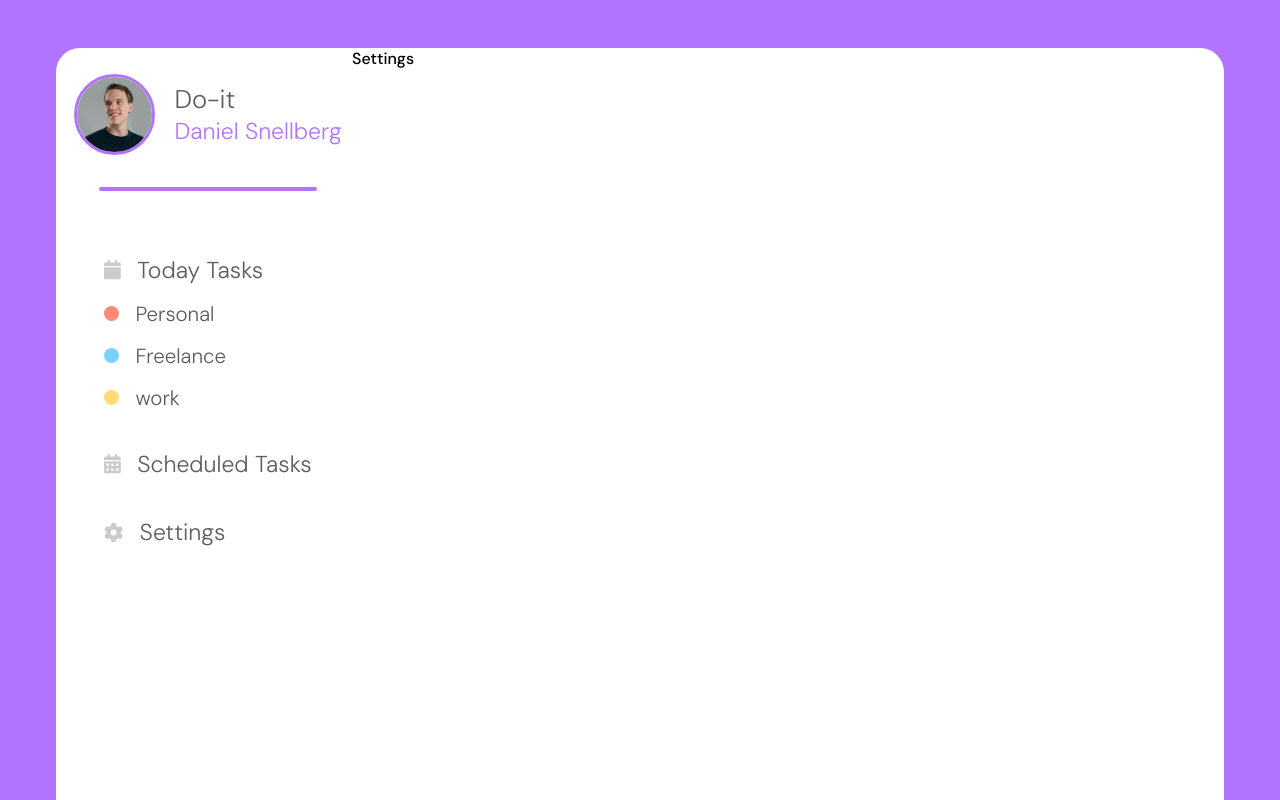
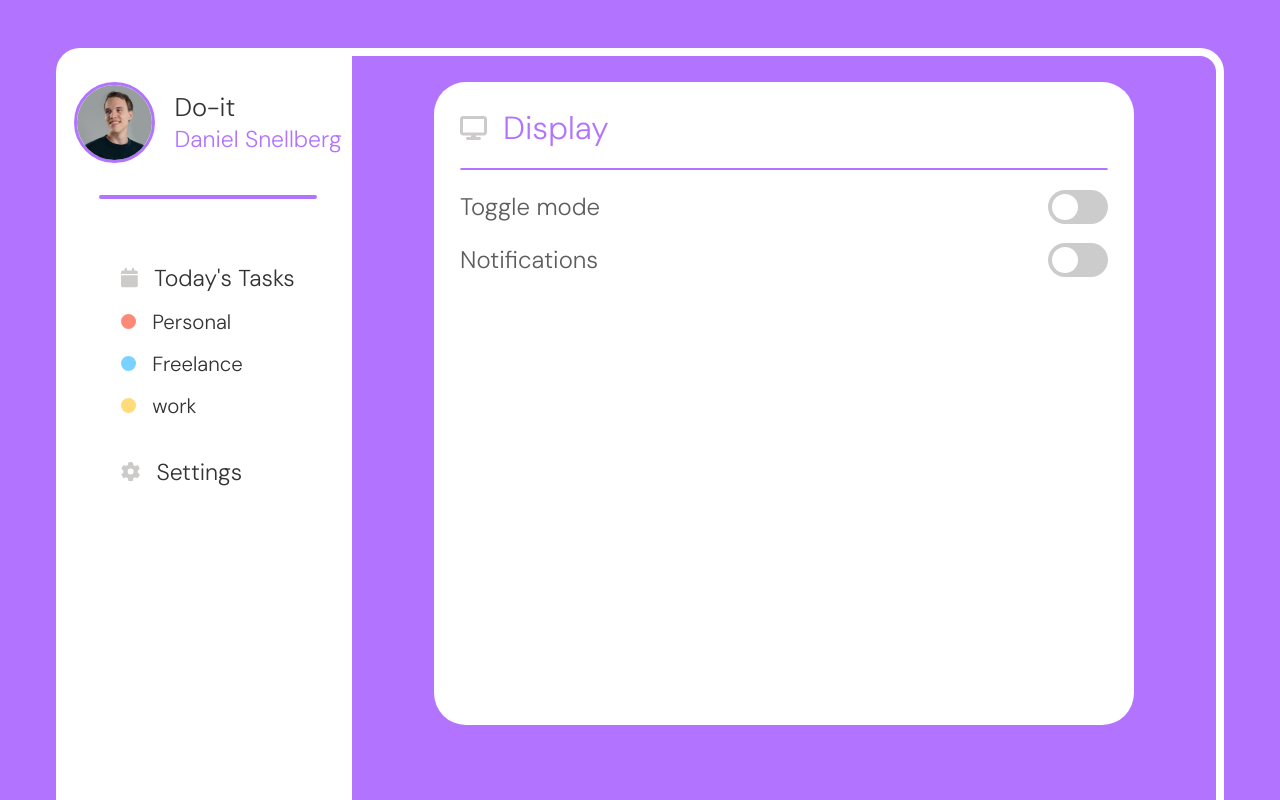
Before and after one commit to PiyushG-dev/todo-list-master, a React (Vite) app: page /settings in a window 1280 px wide. Shown: the top 800 px of the page. Built offline with nearby package versions, Linux system fonts and the light colour scheme.

Commit message:
added toggle mode

```diff
--- a/src/App.jsx
+++ b/src/App.jsx
@@ -4,15 +4,49 @@ import Sidebar from "./components/sidebar/Sidebar";
 import TodayTask from "./pages/TodayTask";
 import Settings from "./pages/Settings";
 import { BrowserRouter, Routes, Route } from "react-router-dom";
+import { useState } from "react";
 
 const App = () => {
+  const [isDarkMode, setDarkMode] = useState(false);
+
+  const toggleDarkMode = () => {
+    setDarkMode((prevMode) => !prevMode);
+  };
+
+  const appStyle = {
+    backgroundColor: isDarkMode ? "#6d33b3" : "#b274ff",
+    // color: isDarkMode ? "#fff" : "#333",
+    transition: "background-color 0.3s, color 0.3s",
+  };
+
+  const sidebarStyle = {
+    backgroundColor: isDarkMode ? "#333" : "#fff",
+    transition: "background-color 0.3s, color 0.3s",
+    margin: ".5rem 0rem",
+    borderTopLeftRadius: "1rem",
+    borderBottomLeftRadius: "1rem",
+  };
+
+  const textStyle = {
+    color: isDarkMode ? "#fff" : "#333",
+  };
+
   return (
     <div className="App">
       <BrowserRouter>
-        <Sidebar />
+        <Sidebar sidebarStyle={sidebarStyle} isDarkMode={isDarkMode} />
         <Routes>
-          <Route path="/" element={<TodayTask />} />
-          <Route path="/settings" element={<Settings />} />
+          <Route path="/" element={<TodayTask appStyle={appStyle} />} />
+          <Route
+            path="/settings"
+            element={
+              <Settings
+                appStyle={appStyle}
+                toggleDarkMode={toggleDarkMode}
+                isDarkMode={isDarkMode}
+              />
+            }
+          />
         </Routes>
       </BrowserRouter>
     </div>
--- /dev/null
+++ b/src/components/display/Display.jsx
@@ -0,0 +1,39 @@
+import React from "react";
+import styles from "./Display.module.css";
+import { FontAwesomeIcon } from "@fortawesome/react-fontawesome";
+import { faDisplay } from "@fortawesome/free-solid-svg-icons";
+const Display = ({ toggleDarkMode, isDarkMode }) => {
+  return (
+    <div className={styles.container}>
+      <div className={styles.heading_container}>
+        <div className={styles.heading}>
+          <FontAwesomeIcon className={styles.display} icon={faDisplay} />
+          <h2>Display</h2>
+        </div>
+        <hr />
+      </div>
+      <div className={styles.toggle_container}>
+        <div className={styles.toggle}>
+          <h2>Toggle mode</h2>
+          <label className={styles.switch}>
+            <input
+              type="checkbox"
+              onChange={toggleDarkMode}
+              checked={isDarkMode ? true : false}
+            />
+            <span className={styles.slider}></span>
+          </label>
+        </div>
+        <div className={styles.toggle}>
+          <h2>Notifications</h2>
+          <label className={styles.switch}>
+            <input type="checkbox" />
+            <span className={styles.slider}></span>
+          </label>
+        </div>
+      </div>
+    </div>
+  );
+};
+
+export default Display;
--- /dev/null
+++ b/src/components/display/Display.module.css
@@ -0,0 +1,106 @@
+.container{
+    display: flex;
+    flex-direction: column;
+    gap: 1.5vmax;
+}
+
+.heading_container{
+    display: flex;
+    flex-direction: column;
+    gap: 1.5vmax;
+}
+
+.heading{
+    display: flex;
+    align-items: center;
+    gap: 1rem;
+}
+
+.display{
+    font-size: 1.5rem;
+    color: #cdcaca;
+}
+
+.heading h2{
+    color: #b274ff;
+    font-weight: 300;
+    font-size: 2.5vmax;
+}
+
+.heading_container hr{
+    border: 1px solid #b274ff;
+    border-radius: 2px;
+}
+
+.toggle_container{
+    display: flex;
+    flex-direction: column;
+    gap: 1.5vmax;
+}
+
+.toggle{
+    display: flex;
+    justify-content: space-between;
+    align-items: center;
+}
+
+.toggle h2{
+    color: #5d5d5d;
+    font-weight: 300;
+}
+
+/* The switch - the box around the slider */
+.switch {
+    position: relative;
+    display: inline-block;
+    width: 60px;
+    height: 34px;
+  }
+
+  /* Hide default HTML checkbox */
+  .switch input {
+    opacity: 0;
+    width: 0;
+    height: 0;
+  }
+
+  /* The slider */
+  .slider {
+    position: absolute;
+    cursor: pointer;
+    top: 0;
+    left: 0;
+    right: 0;
+    bottom: 0;
+    background-color: #ccc;
+    -webkit-transition: .4s;
+    transition: .4s;
+    border-radius: 34px;
+  }
+
+  .slider:before {
+    position: absolute;
+    content: "";
+    height: 26px;
+    width: 26px;
+    left: 4px;
+    bottom: 4px;
+    background-color: white;
+    -webkit-transition: .4s;
+    transition: .4s;
+    border-radius: 50%;
+  }
+
+  input:checked + .slider {
+    background-color: #2196F3;
+  }
+
+  input:focus + .slider {
+    box-shadow: 0 0 1px #2196F3;
+  }
+
+  input:checked + .slider:before {
+    -webkit-transform: translateX(26px);
+    -ms-transform: translateX(26px);
+    transform: translateX(26px);
+  }
--- a/src/components/sidebar/Sidebar.jsx
+++ b/src/components/sidebar/Sidebar.jsx
@@ -1,21 +1,18 @@
 import React from "react";
 import styles from "./Sidebar.module.css";
 import profile from "../../assets/prof.jpg";
+import { Link } from "react-router-dom";
 import { FontAwesomeIcon } from "@fortawesome/react-fontawesome";
-import {
-  faCalendar,
-  faCalendarAlt,
-  faGear,
-} from "@fortawesome/free-solid-svg-icons";
+import { faCalendar, faGear } from "@fortawesome/free-solid-svg-icons";
 
-const Sidebar = () => {
+const Sidebar = ({ sidebarStyle, isDarkMode }) => {
   return (
-    <div className={styles.sidebar_container}>
+    <div style={sidebarStyle} className={styles.sidebar_container}>
       <div className={styles.info_wrapper}>
         <div className={styles.info_container}>
           <img src={profile} alt="profile_img" />
           <div className={styles.info}>
-            <h2>Do-it</h2>
+            <h2 style={{ color: isDarkMode ? "#fff" : "#333" }}>Do-it</h2>
             <p>Daniel Snellberg</p>
           </div>
         </div>
@@ -25,33 +22,48 @@ const Sidebar = () => {
         <div className={styles.link_container}>
           <div className={styles.link}>
             <FontAwesomeIcon className={styles.calender} icon={faCalendar} />
-            <h2>Today Tasks</h2>
+            <Link
+              to="/"
+              style={{
+                color: "#5d5d5d",
+                fontWeight: 300,
+                textDecoration: "none",
+                fontSize: "1.8vmax",
+                color: isDarkMode ? "#fff" : "#333",
+              }}
+            >
+              Today's Tasks
+            </Link>
           </div>
           <div className={styles.filter_container}>
             <div className={styles.filter}>
               <span></span>
-              <h2>Personal</h2>
+              <h2 style={{ color: isDarkMode ? "#fff" : "#333" }}>Personal</h2>
             </div>
             <div className={styles.filter}>
               <span></span>
-              <h2>Freelance</h2>
+              <h2 style={{ color: isDarkMode ? "#fff" : "#333" }}>Freelance</h2>
             </div>
             <div className={styles.filter}>
               <span></span>
-              <h2>work</h2>
+              <h2 style={{ color: isDarkMode ? "#fff" : "#333" }}>work</h2>
             </div>
           </div>
         </div>
         <div className={styles.link}>
-          <FontAwesomeIcon
-            className={styles.calenderAlt}
-            icon={faCalendarAlt}
-          />
-          <h2>Scheduled Tasks</h2>
-        </div>
-        <div className={styles.link}>
           <FontAwesomeIcon className={styles.gear} icon={faGear} />
-          <h2>Settings</h2>
+          <Link
+            to="/settings"
+            style={{
+              color: "#5d5d5d",
+              fontWeight: 300,
+              textDecoration: "none",
+              fontSize: "1.8vmax",
+              color: isDarkMode ? "#fff" : "#333",
+            }}
+          >
+            Settings
+          </Link>
         </div>
       </div>
     </div>
--- a/src/components/sidebar/Sidebar.module.css
+++ b/src/components/sidebar/Sidebar.module.css
@@ -71,12 +71,6 @@
     color: #cdcaca;
 }
 
-.link h2{
-    color: #5d5d5d;
-    font-weight: 300;
-    font-size: 1.8vmax;
-}
-
 .link_container{
     display: flex;
     flex-direction: column;
--- a/src/components/todoForm/TodoForm.module.css
+++ b/src/components/todoForm/TodoForm.module.css
@@ -22,14 +22,14 @@
     width: 8rem;
     padding: .5rem 1rem;
     font-size: 1rem;
-    background-color: #6d33b5;
+    background-color: #444444;
     color: #fff;
     border: none;
     border-radius: 1rem;
     cursor: pointer;
 }
 .form_container button:active{
-    background-color: #33105d;
+    background-color: #505050;
 }
 
 .features{
@@ -46,14 +46,14 @@
     width: 6rem;
     padding: .5rem 1rem;
     font-size: 1rem;
-    background-color: #6d33b5;
+    background-color: #444444;
     color: #fff;
     border: none;
     border-radius: 1rem;
     cursor: pointer;
 }
 .task_type:active{
-    background-color: #33105d;
+    background-color: #505050;
 }
 
 .task_type span:nth-of-type(1){
--- a/src/pages/Settings.jsx
+++ b/src/pages/Settings.jsx
@@ -1,7 +1,16 @@
 import React from "react";
+import styles from "./css/Settings.module.css";
+import Display from "../components/display/Display";
+import { useState } from "react";
 
-const Settings = () => {
-  return <div>Settings</div>;
+const Settings = ({ toggleDarkMode, appStyle, isDarkMode }) => {
+  return (
+    <div style={appStyle} className={styles.wrapper}>
+      <div className={styles.container}>
+        <Display toggleDarkMode={toggleDarkMode} isDarkMode={isDarkMode} />
+      </div>
+    </div>
+  );
 };
 
 export default Settings;
--- a/src/pages/TodayTask.jsx
+++ b/src/pages/TodayTask.jsx
@@ -11,7 +11,7 @@ import {
   faLinkedinIn,
 } from "@fortawesome/free-brands-svg-icons";
 
-const TodayTask = () => {
+const TodayTask = ({ appStyle }) => {
   const [items, setItems] = useState([
     { id: 1, task: "Design team meeting" },
     { id: 2, task: "Code reviews" },
@@ -43,7 +43,7 @@ const TodayTask = () => {
   };
 
   return (
-    <div className={styles.container}>
+    <div style={appStyle} className={styles.container}>
       <div className={styles.socials}>
         <FontAwesomeIcon icon={faInstagram} />
         <FontAwesomeIcon icon={faSnapchat} />
--- /dev/null
+++ b/src/pages/css/Settings.module.css
@@ -0,0 +1,18 @@
+.wrapper{
+    background-color: #b274ff;
+    width: 75%;
+    margin: .5rem 0rem;
+    border-bottom-right-radius: 1rem;
+    border-top-right-radius: 1rem;
+    display: flex;
+    justify-content: center;
+}
+
+.container{
+    width: 75%;
+    height: 50%;
+    background-color: #fff;
+    border-radius: 2rem;
+    padding: 2vmax 2vmax;
+    margin-top: 2vmax;
+}
```
